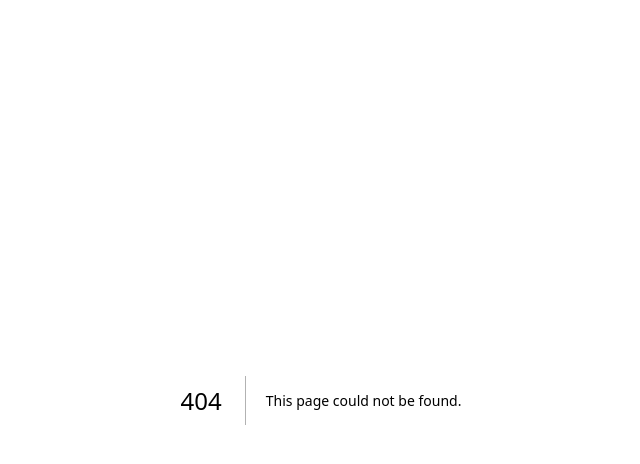
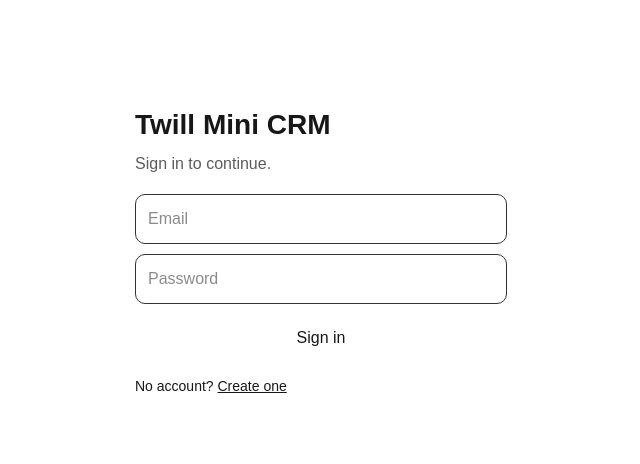
Before and after one commit to devon-gif/Devon-project-mini, a Next.js app: page /login in a window 1280 px wide. Before the commit this address had no page. Shown: the top 464 px of the page, without its empty margins (319-959 px from the left). Built offline with nearby package versions, Linux system fonts and the light colour scheme.

Commit message:
Add Supabase auth + protected app route

```diff
--- /dev/null
+++ b/app/app/page.tsx
@@ -0,0 +1,24 @@
+import { redirect } from "next/navigation";
+import { createClient } from "@/lib/supabase/server";
+
+export default async function MissionControl() {
+  const supabase = await createClient();
+  const { data } = await supabase.auth.getUser();
+
+  if (!data.user) redirect("/login");
+
+  return (
+    <div style={{ maxWidth: 900, margin: "40px auto", padding: 24 }}>
+      <h1 style={{ fontSize: 30, fontWeight: 800 }}>Mission Control</h1>
+      <p style={{ opacity: 0.75 }}>
+        Logged in as <b>{data.user.email}</b>
+      </p>
+
+      <form action="/auth/signout" method="post" style={{ marginTop: 16 }}>
+        <button style={{ padding: 10, borderRadius: 10, border: "1px solid #333" }}>
+          Log out
+        </button>
+      </form>
+    </div>
+  );
+}
--- /dev/null
+++ b/app/auth/signout/route.ts
@@ -0,0 +1,10 @@
+import { NextResponse } from "next/server";
+import { createClient } from "@/lib/supabase/server";
+
+export async function POST(request: Request) {
+  const supabase = await createClient();
+  await supabase.auth.signOut();
+
+  const url = new URL("/login", request.url);
+  return NextResponse.redirect(url);
+}
--- /dev/null
+++ b/app/login/page.tsx
@@ -0,0 +1,103 @@
+"use client";
+import { useState } from "react";
+import { useRouter, useSearchParams } from "next/navigation";
+import { createClient } from "@/lib/supabase/client";
+
+export default function LoginPage() {
+  const router = useRouter();
+  const params = useSearchParams();
+  const redirectTo = params.get("redirectTo") || "/app";
+
+  const [mode, setMode] = useState<"signin" | "signup">("signin");
+  const [email, setEmail] = useState("");
+  const [password, setPassword] = useState("");
+  const [msg, setMsg] = useState<string | null>(null);
+  const [loading, setLoading] = useState(false);
+
+  async function onSubmit(e: React.FormEvent) {
+    e.preventDefault();
+    setLoading(true);
+    setMsg(null);
+
+    const supabase = createClient();
+    const res =
+      mode === "signin"
+        ? await supabase.auth.signInWithPassword({ email, password })
+        : await supabase.auth.signUp({ email, password });
+
+    setLoading(false);
+
+    if (res.error) return setMsg(res.error.message);
+    router.push(redirectTo);
+  }
+
+  return (
+    <div style={{ maxWidth: 420, margin: "80px auto", padding: 24 }}>
+      <h1 style={{ fontSize: 28, fontWeight: 800, marginBottom: 6 }}>
+        Twill Mini CRM
+      </h1>
+      <p style={{ opacity: 0.7, marginBottom: 18 }}>
+        {mode === "signin" ? "Sign in to continue." : "Create your account."}
+      </p>
+
+      <form onSubmit={onSubmit} style={{ display: "grid", gap: 10 }}>
+        <input
+          type="email"
+          placeholder="Email"
+          value={email}
+          onChange={(e) => setEmail(e.target.value)}
+          required
+          style={{ padding: 12, borderRadius: 10, border: "1px solid #333" }}
+        />
+        <input
+          type="password"
+          placeholder="Password"
+          value={password}
+          onChange={(e) => setPassword(e.target.value)}
+          required
+          style={{ padding: 12, borderRadius: 10, border: "1px solid #333" }}
+        />
+
+        <button disabled={loading} style={{ padding: 12, borderRadius: 10 }}>
+          {loading ? "Working..." : mode === "signin" ? "Sign in" : "Create account"}
+        </button>
+
+        {msg ? <div style={{ color: "tomato", fontSize: 14 }}>{msg}</div> : null}
+      </form>
+
+      <div style={{ marginTop: 14, fontSize: 14 }}>
+        {mode === "signin" ? (
+          <>
+            No account?{" "}
+            <button
+              onClick={() => setMode("signup")}
+              style={{
+                background: "none",
+                border: "none",
+                textDecoration: "underline",
+                cursor: "pointer",
+              }}
+            >
+              Create one
+            </button>
+          </>
+        ) : (
+          <>
+            Already have an account?{" "}
+            <button
+              onClick={() => setMode("signin")}
+              style={{
+                background: "none",
+                border: "none",
+                textDecoration: "underline",
+                cursor: "pointer",
+              }}
+            >
+              Sign in
+            </button>
+          </>
+        )}
+      </div>
+    </div>
+  );
+}
--- /dev/null
+++ b/lib/supabase/client.ts
@@ -0,0 +1,8 @@
+import { createBrowserClient } from "@supabase/ssr";
+
+export function createClient() {
+  return createBrowserClient(
+    process.env.NEXT_PUBLIC_SUPABASE_URL!,
+    process.env.NEXT_PUBLIC_SUPABASE_ANON_KEY!
+  );
+}
--- /dev/null
+++ b/lib/supabase/server.ts
@@ -0,0 +1,27 @@
+import { cookies } from "next/headers";
+import { createServerClient } from "@supabase/ssr";
+
+export async function createClient() {
+  const cookieStore = await cookies();
+
+  return createServerClient(
+    process.env.NEXT_PUBLIC_SUPABASE_URL!,
+    process.env.NEXT_PUBLIC_SUPABASE_ANON_KEY!,
+    {
+      cookies: {
+        getAll() {
+          return cookieStore.getAll();
+        },
+        setAll(cookiesToSet) {
+          try {
+            cookiesToSet.forEach(({ name, value, options }) => {
+              cookieStore.set(name, value, options);
+            });
+          } catch {
+            // safe to ignore
+          }
+        },
+      },
+    }
+  );
+}
--- /dev/null
+++ b/middleware.ts
@@ -0,0 +1,45 @@
+import { NextResponse, type NextRequest } from "next/server";
+import { createServerClient } from "@supabase/ssr";
+
+export async function middleware(request: NextRequest) {
+  // only guard /app routes
+  if (!request.nextUrl.pathname.startsWith("/app")) {
+    return NextResponse.next();
+  }
+
+  let response = NextResponse.next({
+    request: { headers: request.headers },
+  });
+
+  const supabase = createServerClient(
+    process.env.NEXT_PUBLIC_SUPABASE_URL!,
+    process.env.NEXT_PUBLIC_SUPABASE_ANON_KEY!,
+    {
+      cookies: {
+        getAll() {
+          return request.cookies.getAll();
+        },
+        setAll(cookiesToSet) {
+          cookiesToSet.forEach(({ name, value, options }) => {
+            response.cookies.set(name, value, options);
+          });
+        },
+      },
+    }
+  );
+
+  const { data } = await supabase.auth.getUser();
+
+  if (!data.user) {
+    const url = request.nextUrl.clone();
+    url.pathname = "/login";
+    url.searchParams.set("redirectTo", request.nextUrl.pathname);
+    return NextResponse.redirect(url);
+  }
+
+  return response;
+}
+
+export const config = {
+  matcher: ["/app/:path*"],
+};
--- a/package.json
+++ b/package.json
@@ -9,6 +9,8 @@
     "lint": "eslint"
   },
   "dependencies": {
+    "@supabase/ssr": "^0.8.0",
+    "@supabase/supabase-js": "^2.97.0",
     "next": "16.1.6",
     "react": "19.2.3",
     "react-dom": "19.2.3"
```
Also changed, not shown: 1 other file (tests, documents, lock files or other folders).
